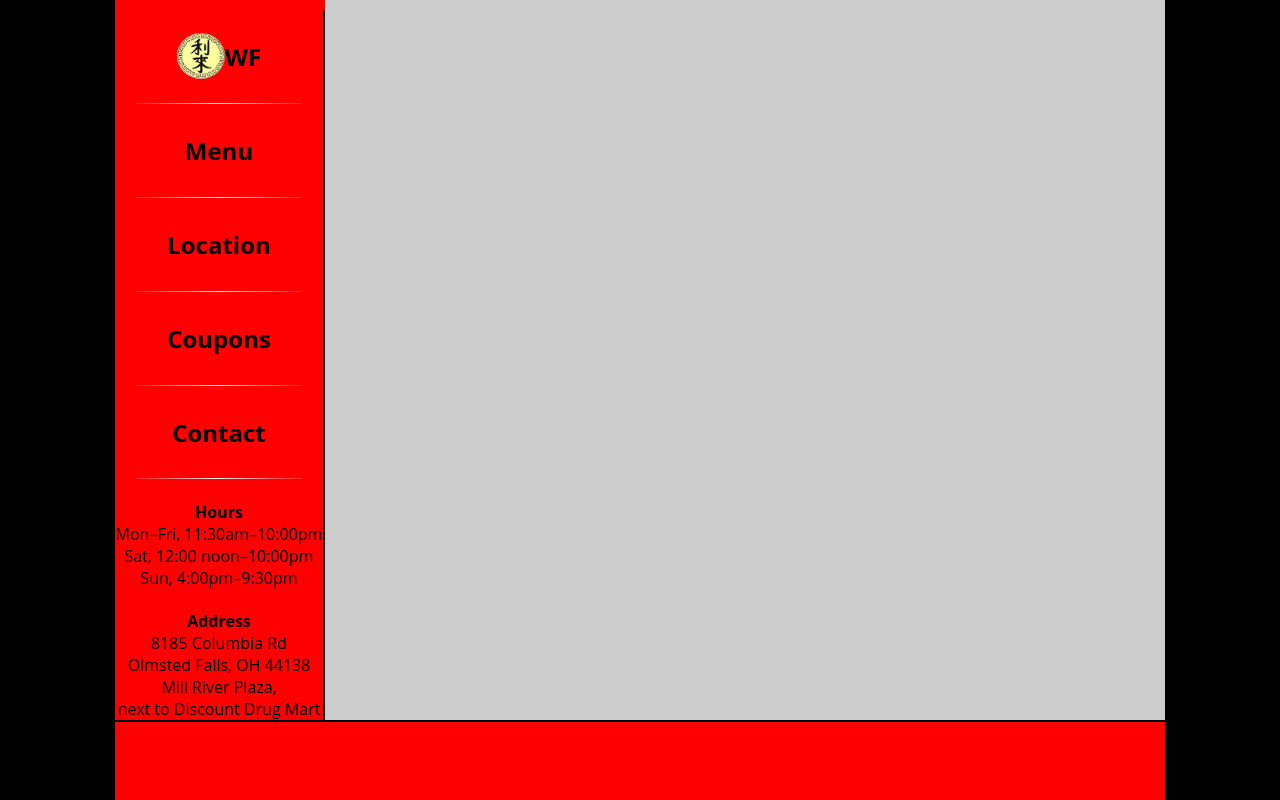
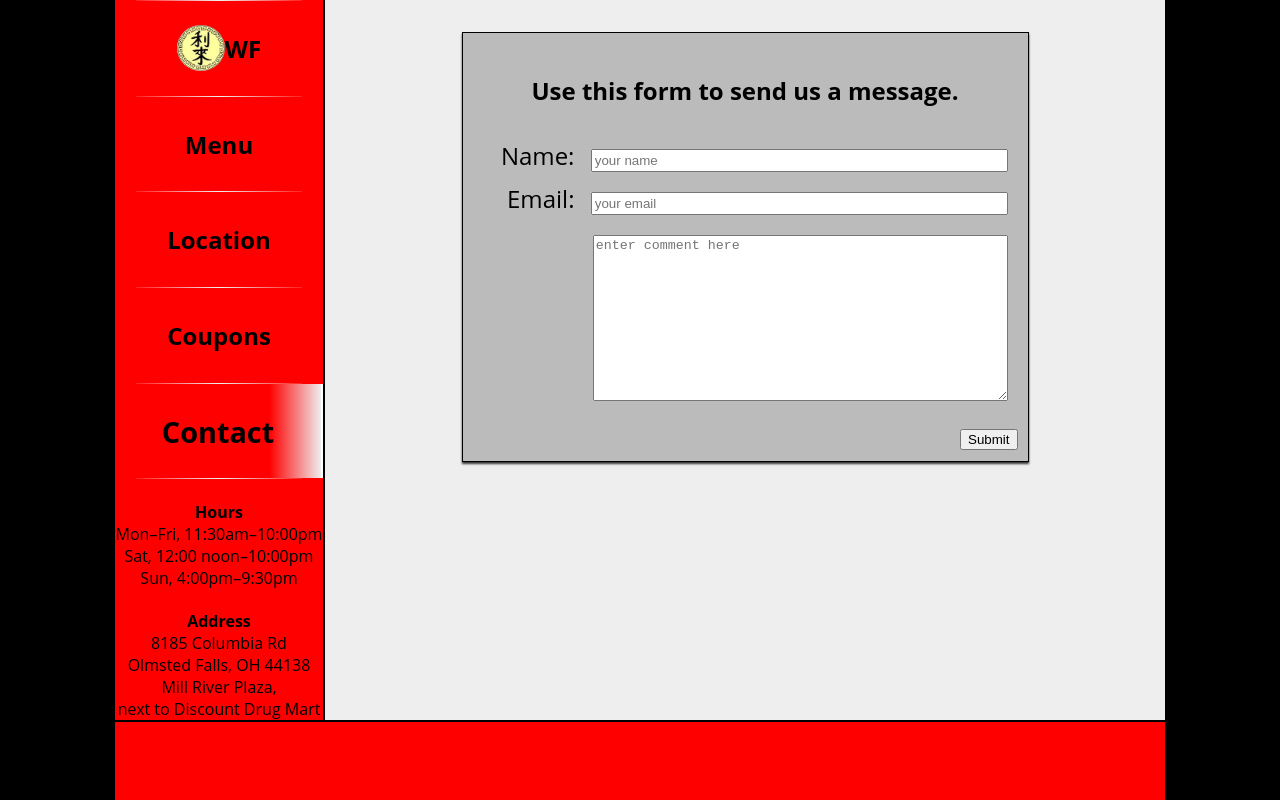
Before and after one commit to scatterbrain-d/wokofthefalls, a React (Create React App) app: page /wokofthefalls/contact in a window 1280 px wide. Built offline with nearby package versions, Linux system fonts and the light colour scheme.

Commit message:
v1.0 finished, ready for feedback

```diff
--- a/package.json
+++ b/package.json
@@ -5,7 +5,6 @@
   "dependencies": {
     "react": "^16.1.1",
     "react-dom": "^16.1.1",
-    "react-responsive-carousel": "^3.1.28",
     "react-router-dom": "^4.2.2",
     "react-scripts": "1.0.17"
   },
--- a/src/App.js
+++ b/src/App.js
@@ -1,32 +1,24 @@
 import React, { Component } from "react";
 import Footer from "./components/Footer/Footer";
 import Navbar from "./components/Navigation/Navbar/Navbar";
-import Landing from "./components/content/Landing/Landing";
+import Landing from "./containers/Landing/Landing";
 import Menu from "./components/content/Menu/Menu";
 import Location from "./components/content/Location/Location";
 import Coupons from "./components/content/Coupons/Coupons";
 import Contact from "./components/content/Contact/Contact";
 import Aux from "./hoc/Aux/Aux";
 import Details from "./components/content/Details/Details";
-import Spinner from "./components/UI/Spinner/Spinner";
 import {Switch, Route} from "react-router-dom";
 
 class App extends Component {
 
-    state = {
-        mounted: false
-    }
-
-    componentDidMount() {
-        this.setState({mounted: true});
-    }
-
     render() {
 
-        let routes = <Spinner/>;
-
-        if (this.state.mounted)
-            routes = (
+        return (
+            <Aux>
+                <div className="container">
+                    <Navbar/>
+                    <div id="content">
                         <Switch>
                             <Route path="/" exact component={Landing}/>
                             <Route path="/menu" component={Menu}/>
@@ -34,15 +26,6 @@ class App extends Component {
                             <Route path="/coupons" exact component={Coupons}/>
                             <Route path="/contact" exact component={Contact}/>
                         </Switch>
-
-        );
-
-        return (
-            <Aux>
-                <div className="container">
-                    <Navbar/>
-                    <div id="content">
-                        {routes}
                     </div>
                     <div className="details">
                         <Details/>
--- a/src/components/Navigation/Navbar/Navbar.js
+++ b/src/components/Navigation/Navbar/Navbar.js
@@ -10,6 +10,7 @@ const navbar = () => {
         <Aux>
             <nav className="navbar">
                 <ul>
+                    <hr/>
                     <NavItem
                         link="/"
                         navClass="navlink"
--- a/src/components/UI/Spinner/Spinner.js
+++ /dev/null
@@ -1,7 +0,0 @@
-import React from "react";
-
-const spinner = () => (
-    <div className="loader">Loading...</div>
-);
-
-export default spinner;
--- a/src/components/content/Location/Location.js
+++ b/src/components/content/Location/Location.js
@@ -2,7 +2,7 @@ import React from "react";
 
 const location = () => (
                     <div className="map">
-                        <iframe width="95%" height="450px" frameBorder="0" scrolling="no" marginHeight="0" marginWidth="0"
+                        <iframe width="95%" height="80%" frameBorder="0" scrolling="no" marginHeight="0" marginWidth="0"
                         title="Map to Wok of the Falls" src="https://www.google.com/maps/embed?pb=!1m23!1m12!1m3!1d2994.0298583736408!2d-81.90323068428366!3d41.37343600482225!2m3!1f0!2f0!3f0!3m2!1i1024!2i768!4f13.1!4m8!3e6!4m0!4m5!1s0x883094f257c025db:0xb745f11979831fd4!2s8185 Columbia Rd, Olmsted Falls, OH 44138!3m2!1d41.373432!2d-81.90104199999999!5e0!3m2!1sen!2sus!4v1463883842713"></iframe>
                     </div>
 
--- a/src/components/content/Landing/Landing.js
+++ b/src/containers/Landing/Landing.js
@@ -1,5 +1,5 @@
 import React, {Component} from "react";
-import logoImage from "../../../assets/images/logo.jpg";
+import logoImage from "../../assets/images/logo.jpg";
 
 let slide1 = "slide showing";
 let slide2 = "slide";
@@ -9,7 +9,7 @@ let slide4 = "slide";
 class Landing extends Component {
 
     state = {
-        slideCount: 0
+        slideCount: 1
     }
 
     slideShowHandler = () => {
--- a/src/index.css
+++ b/src/index.css
@@ -20,7 +20,7 @@ body {
     padding: 0;
     width: 100%;
     height: 60vh;
-    background-color: #ccc;
+    background-color: #eee;
 }
 
 /* ----- Larger screen settings ----- */
@@ -45,7 +45,6 @@ body {
     ==================
 */
 .navbar {
-    margin-top: 10px;
     width:100%;
     height: 10vh;
     display: flex;
@@ -76,9 +75,9 @@ body {
 
 .navbar li:hover,
 .navbar .active {
-    background-color: red;
+    background: linear-gradient(red, red 65%, #eee);
     font-size: 120%;
-    border-bottom: 2px solid black;
+    border-bottom: 2px solid white;
     box-sizing: border-box;
 }
 
@@ -116,6 +115,13 @@ body {
     margin: 0;
 }
 
+@media screen and (max-width: 450px) {
+    .navbar ul {
+        font-size: 0.75em;
+    }
+}
+
+
 /* ----- Larger screen settings ----- */
 
 @media screen and (min-width: 550px) {
@@ -128,7 +134,7 @@ body {
 
     .navbar {
         width: 20%;
-        height: calc(90vh - 10px);
+        height: 90vh;
         flex-direction: column;
         justify-content: space-around;
         border-right: 2px solid black;
@@ -148,7 +154,8 @@ body {
     .navbar li:hover,
     .navbar .active {
         border-bottom: none;
-        border-right: 2px solid black;
+        border-right: 2px solid white;
+        background: linear-gradient(90deg, red, red 75%, #eee);
     }
 
     .navbar hr {
@@ -261,7 +268,7 @@ body {
     width: 100%;
     display:flex;
     flex-wrap: wrap;
-    justify-content: space-between;
+    justify-content: space-around;
     text-shadow: 1px 1px 1px rgba(255,255,255,0.5);
 }
 
@@ -280,7 +287,6 @@ body {
     .details {
         display: none;
     }
-
 }
 
 /*
@@ -297,11 +303,11 @@ h2 {
     margin-top: 5%;
     text-align: center;
     width: 100%;
+    height: 100%;
 }
 
 .map iframe {
     border: 5px solid darkgoldenrod;
-    width: 95%;
     max-width: 700px;
 }
 
@@ -315,6 +321,7 @@ h2 {
     margin-top: 10px;
     width: 100%;
     text-align: center;
+    height: 100%;
 }
 
 .menu img {
@@ -331,16 +338,22 @@ h2 {
     margin: 20px;
     padding: 0 10px;
     border: 2px solid black;
+    background-color: red;
+    box-shadow: 0 2px 2px #333;
 }
 
 .menuButton {
     text-decoration: none;
     color: black;
+
 }
 
-/*.expand:active {*/
-/*    transform: scale(1.5);*/
-/*}*/
+@media (min-width: 600px) and (max-width: 850px) {
+    .menu img {
+        max-height: 50vh;
+        width: auto;
+    }
+}
 
 /*
     ================
@@ -368,15 +381,19 @@ h2 {
 */
 
 .contact {
-    width: 75%;
+    width: 90%;
     margin: auto;
     text-align: right;
+    height: 100%;
 }
 
 .contact form {
+    background-color: #bbb;
+    box-shadow: 0 2px 2px #333;
     border: 1px solid black;
     padding: 10px;
     margin: 5%;
+    max-height: 90%
 }
 
 .contact input, textarea {
@@ -386,11 +403,20 @@ h2 {
 }
 
 .contact textarea {
-    height: 20vh;
+    height: 10vh;
 }
 
 h4 {
     text-align: center;
+}
+
+@media (min-width: 550px) {
+    .contact {
+        width: 75%;
+    }
+    .contact textarea {
+        height: 20vh;
+    }
 }
 
 /*
@@ -408,90 +434,3 @@ h4 {
     border-top: 2px solid black;
     box-sizing: border-box;
 }
-
-/*
-    =================
-    ==== SPINNER ====
-    =================
-*/
-
-.loader {
-  color: #3f0088;
-  font-size: 90px;
-  text-indent: -9999em;
-  overflow: hidden;
-  width: 1em;
-  height: 1em;
-  border-radius: 50%;
-  margin: 72px auto;
-  position: relative;
-  -webkit-transform: translateZ(0);
-  -ms-transform: translateZ(0);
-  transform: translateZ(0);
-  -webkit-animation: load6 1.7s infinite ease, round 1.7s infinite ease;
-  animation: load6 1.7s infinite ease, round 1.7s infinite ease;
-}
-@-webkit-keyframes load6 {
-  0% {
-    box-shadow: 0 -0.83em 0 -0.4em, 0 -0.83em 0 -0.42em, 0 -0.83em 0 -0.44em, 0 -0.83em 0 -0.46em, 0 -0.83em 0 -0.477em;
-  }
-  5%,
-  95% {
-    box-shadow: 0 -0.83em 0 -0.4em, 0 -0.83em 0 -0.42em, 0 -0.83em 0 -0.44em, 0 -0.83em 0 -0.46em, 0 -0.83em 0 -0.477em;
-  }
-  10%,
-  59% {
-    box-shadow: 0 -0.83em 0 -0.4em, -0.087em -0.825em 0 -0.42em, -0.173em -0.812em 0 -0.44em, -0.256em -0.789em 0 -0.46em, -0.297em -0.775em 0 -0.477em;
-  }
-  20% {
-    box-shadow: 0 -0.83em 0 -0.4em, -0.338em -0.758em 0 -0.42em, -0.555em -0.617em 0 -0.44em, -0.671em -0.488em 0 -0.46em, -0.749em -0.34em 0 -0.477em;
-  }
-  38% {
-    box-shadow: 0 -0.83em 0 -0.4em, -0.377em -0.74em 0 -0.42em, -0.645em -0.522em 0 -0.44em, -0.775em -0.297em 0 -0.46em, -0.82em -0.09em 0 -0.477em;
-  }
-  100% {
-    box-shadow: 0 -0.83em 0 -0.4em, 0 -0.83em 0 -0.42em, 0 -0.83em 0 -0.44em, 0 -0.83em 0 -0.46em, 0 -0.83em 0 -0.477em;
-  }
-}
-@keyframes load6 {
-  0% {
-    box-shadow: 0 -0.83em 0 -0.4em, 0 -0.83em 0 -0.42em, 0 -0.83em 0 -0.44em, 0 -0.83em 0 -0.46em, 0 -0.83em 0 -0.477em;
-  }
-  5%,
-  95% {
-    box-shadow: 0 -0.83em 0 -0.4em, 0 -0.83em 0 -0.42em, 0 -0.83em 0 -0.44em, 0 -0.83em 0 -0.46em, 0 -0.83em 0 -0.477em;
-  }
-  10%,
-  59% {
-    box-shadow: 0 -0.83em 0 -0.4em, -0.087em -0.825em 0 -0.42em, -0.173em -0.812em 0 -0.44em, -0.256em -0.789em 0 -0.46em, -0.297em -0.775em 0 -0.477em;
-  }
-  20% {
-    box-shadow: 0 -0.83em 0 -0.4em, -0.338em -0.758em 0 -0.42em, -0.555em -0.617em 0 -0.44em, -0.671em -0.488em 0 -0.46em, -0.749em -0.34em 0 -0.477em;
-  }
-  38% {
-    box-shadow: 0 -0.83em 0 -0.4em, -0.377em -0.74em 0 -0.42em, -0.645em -0.522em 0 -0.44em, -0.775em -0.297em 0 -0.46em, -0.82em -0.09em 0 -0.477em;
-  }
-  100% {
-    box-shadow: 0 -0.83em 0 -0.4em, 0 -0.83em 0 -0.42em, 0 -0.83em 0 -0.44em, 0 -0.83em 0 -0.46em, 0 -0.83em 0 -0.477em;
-  }
-}
-@-webkit-keyframes round {
-  0% {
-    -webkit-transform: rotate(0deg);
-    transform: rotate(0deg);
-  }
-  100% {
-    -webkit-transform: rotate(360deg);
-    transform: rotate(360deg);
-  }
-}
-@keyframes round {
-  0% {
-    -webkit-transform: rotate(0deg);
-    transform: rotate(0deg);
-  }
-  100% {
-    -webkit-transform: rotate(360deg);
-    transform: rotate(360deg);
-  }
-}
--- a/src/index.js
+++ b/src/index.js
@@ -7,7 +7,7 @@ import {BrowserRouter} from "react-router-dom";
 
 ReactDOM.render(
 
-    <BrowserRouter>
+    <BrowserRouter basename="/wokofthefalls/">
         <App />
     </BrowserRouter>,
 
```
